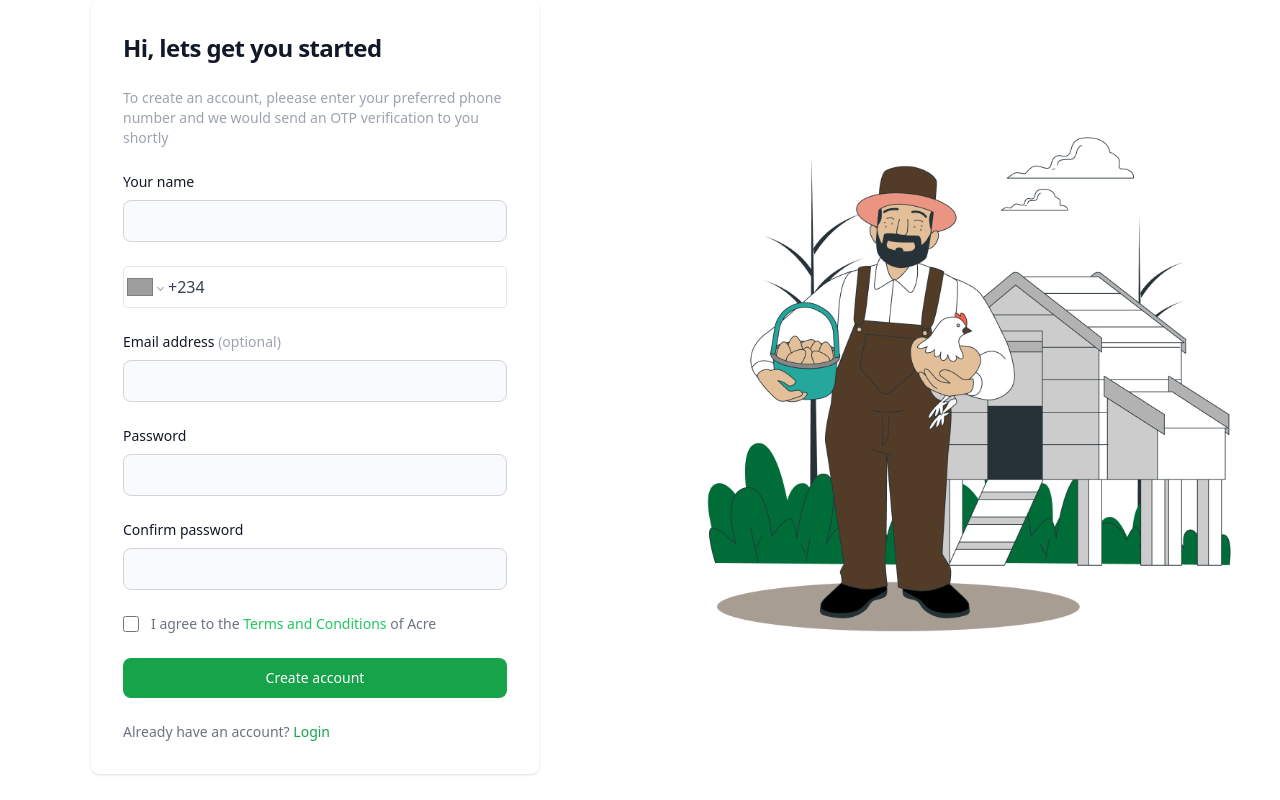
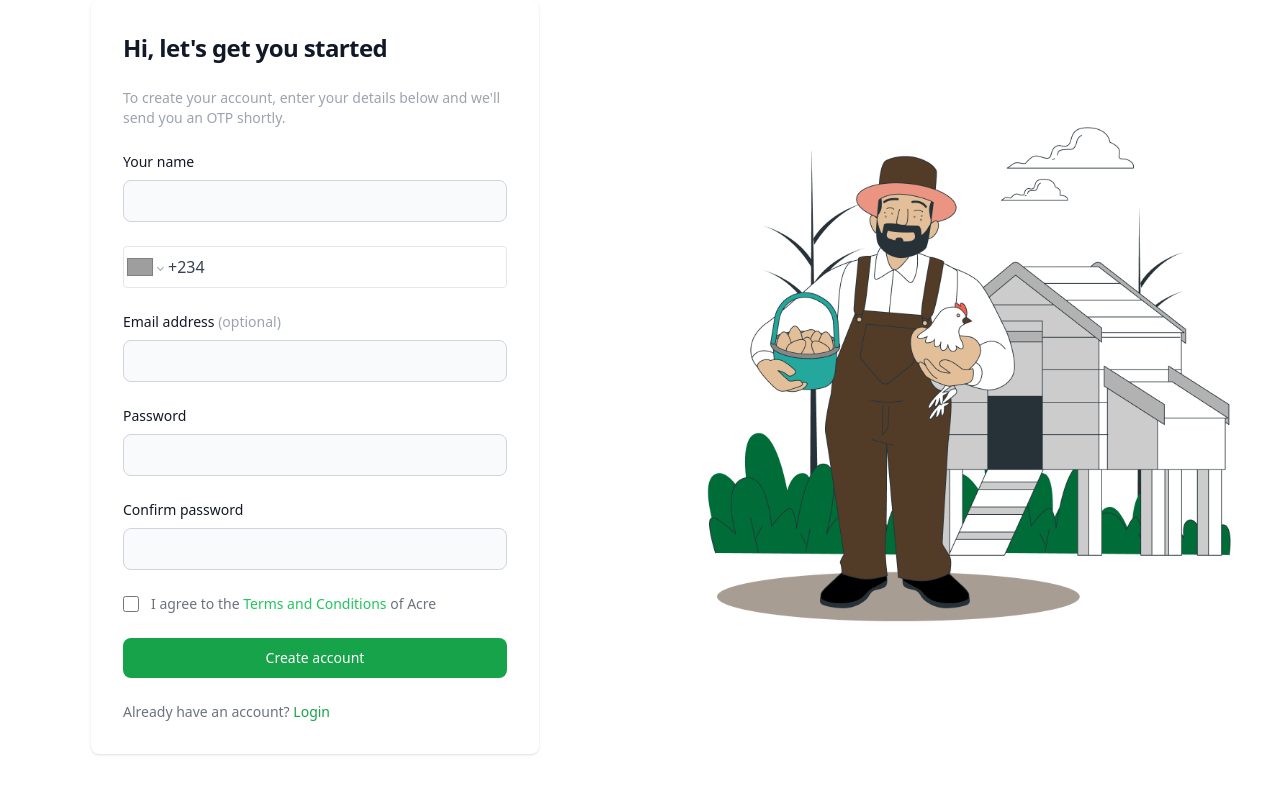
Before and after one commit to acres-ng/acre-frontend, a React (Vite) app: page /signup in a window 1280 px wide. Built offline with nearby package versions, Linux system fonts and the light colour scheme; grey boxes are pictures that could not be loaded.

Commit message:
text updates

```diff
--- a/src/components/login/Login.tsx
+++ b/src/components/login/Login.tsx
@@ -59,7 +59,7 @@ function Login() {
                 Hi, welcome back!
               </h1>
               <p className="text-gray-400 text-sm">
-                Please fill in your details to access your account on Acre
+                Please fill in your details to access your account
               </p>
               <form
                 className="space-y-4 md:space-y-6"
--- a/src/components/signup/Signup.tsx
+++ b/src/components/signup/Signup.tsx
@@ -90,11 +90,10 @@ const Signup = () => {
           <div className="w-full bg-white rounded-lg shadow  md:mt-0 sm:max-w-md xl:p-0">
             <div className="p-6 space-y-4 md:space-y-6 sm:p-8">
               <h1 className="text-xl font-bold leading-tight tracking-tight text-gray-900 md:text-2xl dark:text-white">
-                Hi, lets get you started
+                Hi, let's get you started
               </h1>
               <p className="text-sm text-gray-400">
-                To create an account, pleease enter your preferred phone number
-                and we would send an OTP verification to you shortly
+              To create your account, enter your details below and we'll send you an OTP shortly.
               </p>
               {serverError && (
                 <div className="text-red-500 text-sm mb-4">{serverError}</div>
```
